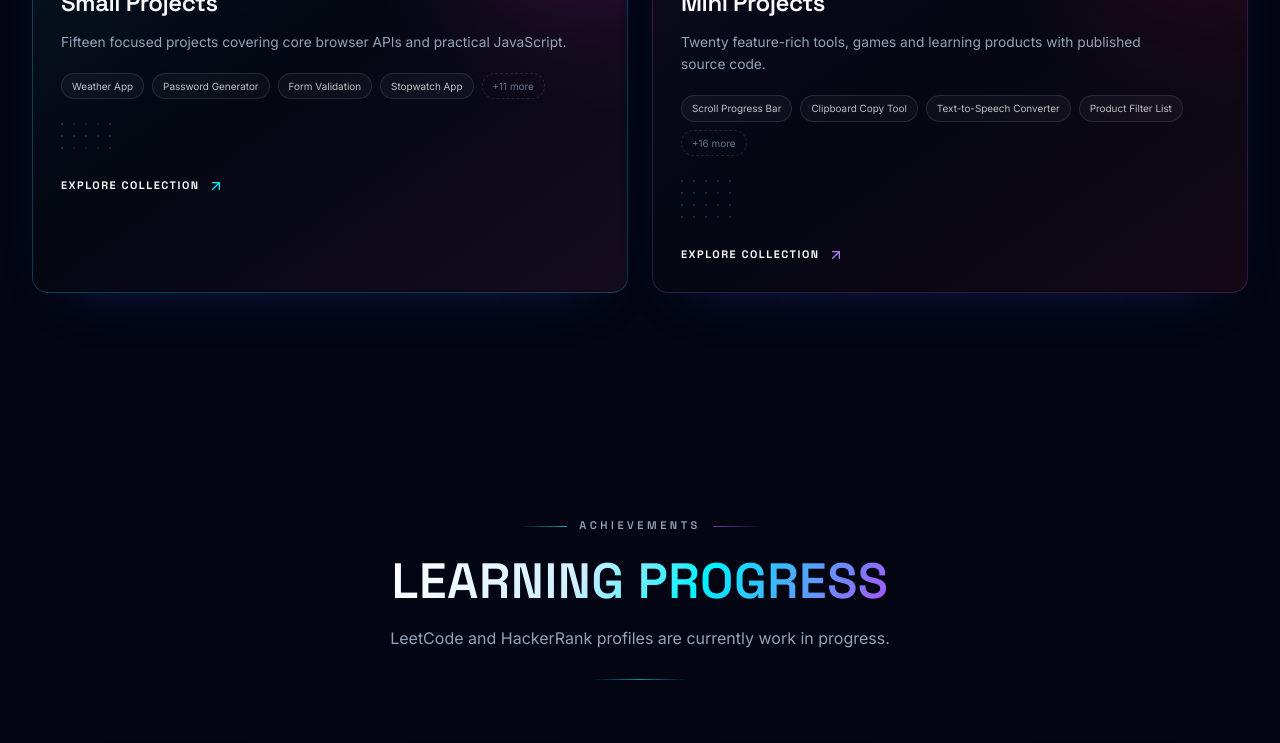
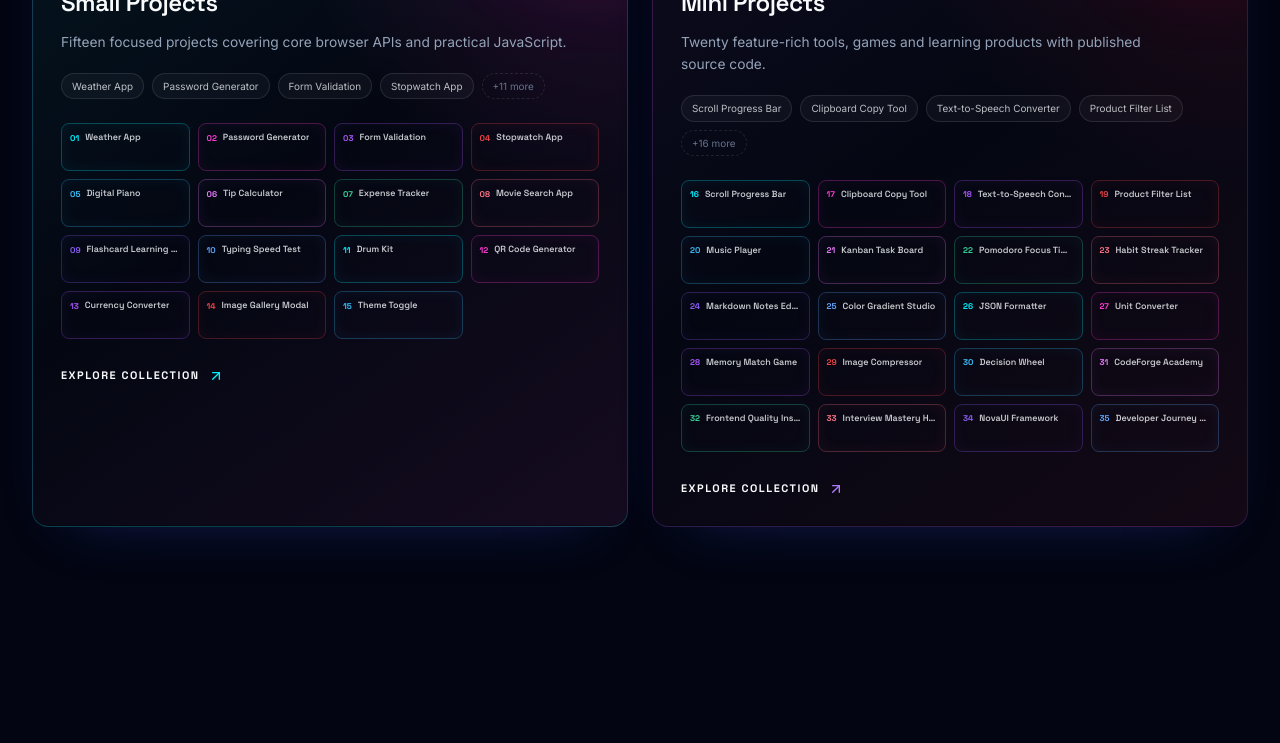
Before and after one commit to khushijain2004M/khushi-portfolio, a React (Vite) app: page / in a window 1280 px wide. Shown: the part 4560-5303 px from the top of the page. Built offline with nearby package versions, Linux system fonts and the light colour scheme.

Commit message:
fix: improve project cards modal and profile stats

```diff
--- a/src/components/ProjectCollectionCard.tsx
+++ b/src/components/ProjectCollectionCard.tsx
@@ -54,14 +54,17 @@ export function ProjectCollectionCard({ collection, onOpen }: ProjectCollectionC
           <span className="rounded-full border border-dashed border-white/10 px-2.5 py-1 text-[0.62rem] text-faint">+{Math.max(collection.items.length - 4, 0)} more</span>
         </div>
 
-        <div className="mt-6 grid grid-cols-5 gap-2.5">
+        <div className="mt-6 grid grid-cols-2 gap-2 sm:grid-cols-3 md:grid-cols-4">
           {collection.items.map((item, index) => (
             <span
               key={item.id}
-              className="collection-preview-node relative aspect-square overflow-hidden rounded-lg border"
+              className="collection-preview-node relative min-h-12 overflow-hidden rounded-lg border px-2 py-2"
               style={{ '--node-color': previewColors[index % previewColors.length], '--node-delay': `${index * 80}ms` } as CSSProperties}
             >
-              <span className="absolute inset-[3px] grid place-items-center rounded-[5px] bg-white/[0.025] font-display text-[0.58rem] font-bold text-paper/65" title={item.title}>{item.index}</span>
+              <span className="relative flex items-center gap-1.5 font-display text-[0.56rem] font-semibold leading-tight text-paper/80" title={item.title}>
+                <b className="shrink-0 text-[0.52rem] text-[var(--node-color)]">{item.index}</b>
+                <span className="truncate">{item.title}</span>
+              </span>
             </span>
           ))}
         </div>
--- a/src/components/ProjectModal.tsx
+++ b/src/components/ProjectModal.tsx
@@ -1,6 +1,7 @@
 import { AnimatePresence, motion, useReducedMotion } from 'framer-motion';
 import { Check, ExternalLink, X } from 'lucide-react';
 import { useRef } from 'react';
+import { createPortal } from 'react-dom';
 import { useFocusTrap } from '../hooks/useFocusTrap';
 import { useLockBodyScroll } from '../hooks/useLockBodyScroll';
 import { accent as accentMap } from '../lib/accents';
@@ -25,7 +26,9 @@ export function ProjectModal({ project, onClose, onUnavailable }: ProjectModalPr
   useLockBodyScroll(open);
   useFocusTrap(panelRef, open, onClose);
 
-  return (
+  if (typeof document === 'undefined') return null;
+
+  return createPortal(
     <AnimatePresence>
       {project && (
         <div className="fixed inset-0 z-[130] flex items-end justify-center p-0 sm:items-center sm:p-6">
@@ -168,5 +171,5 @@ export function ProjectModal({ project, onClose, onUnavailable }: ProjectModalPr
         </div>
       )}
     </AnimatePresence>
-  );
+  , document.body);
 }
--- a/src/data/portfolio.ts
+++ b/src/data/portfolio.ts
@@ -104,15 +104,14 @@ export const stats: Stat[] = [
 export const badges: Badge[] = [];
 
 export const platforms: CodingPlatform[] = [
-  { id: 'leetcode', name: 'LeetCode', handle: 'Work in Progress', url: null, icon: 'terminal', accent: 'cyan', rank: 'Profile setup in progress', stats: [{ label: 'Status', value: 'WIP' }], trend: Array(12).fill(0), placeholder: true },
-  { id: 'hackerrank', name: 'HackerRank', handle: 'Work in Progress', url: null, icon: 'braces', accent: 'purple', rank: 'Profile setup in progress', stats: [{ label: 'Status', value: 'WIP' }], trend: Array(12).fill(0), placeholder: true },
-  { id: 'github', name: 'GitHub', handle: '@khushijain2004M', url: 'https://github.com/khushijain2004M', icon: 'github', accent: 'magenta', rank: 'Portfolio repository setup', stats: [{ label: 'Status', value: 'Connected' }], trend: Array(12).fill(0), placeholder: false },
+  { id: 'leetcode', name: 'LeetCode', handle: '@KhushiJain', url: null, icon: 'terminal', accent: 'cyan', rank: 'Global rank #3,221,316', stats: [{ label: 'Solved', value: '39' }, { label: 'Acceptance', value: '98%' }, { label: 'Submissions', value: '47' }], trend: [8, 8, 8, 8, 8, 8, 25, 25, 25, 55, 72, 90], placeholder: false },
+  { id: 'hackerrank', name: 'HackerRank', handle: '@khushijain', url: null, icon: 'braces', accent: 'purple', rank: 'Top 1% • 6★ problem solving', stats: [{ label: 'Solved', value: '77' }, { label: 'Stars', value: '6★' }, { label: 'Global rank', value: '#40,792' }], trend: [32, 35, 38, 42, 46, 50, 55, 61, 66, 72, 78, 84], placeholder: false },
+  { id: 'github', name: 'GitHub', handle: '@khushijain2004M', url: 'https://github.com/khushijain2004M', icon: 'github', accent: 'magenta', rank: 'Building in public', stats: [{ label: 'Repos', value: '5' }, { label: 'Stars', value: '4' }], trend: [32, 32, 34, 38, 42, 47, 53, 58, 65, 72, 82, 92], placeholder: false },
 ];
 
 export const githubActivity: GitHubActivity = { seed: 20261009, weeks: 0, totals: [
   { id: 'ga-1', label: 'Repositories', value: 4, icon: 'folderGit', accent: 'cyan' },
   { id: 'ga-2', label: 'Profile Stars', value: 0, icon: 'star', accent: 'purple' },
-  { id: 'ga-3', label: 'Followers', value: 0, icon: 'activity', accent: 'magenta' },
   { id: 'ga-4', label: 'Projects in Progress', value: projects.length, icon: 'boxes', accent: 'blue' },
 ], placeholder: false };
 
```
